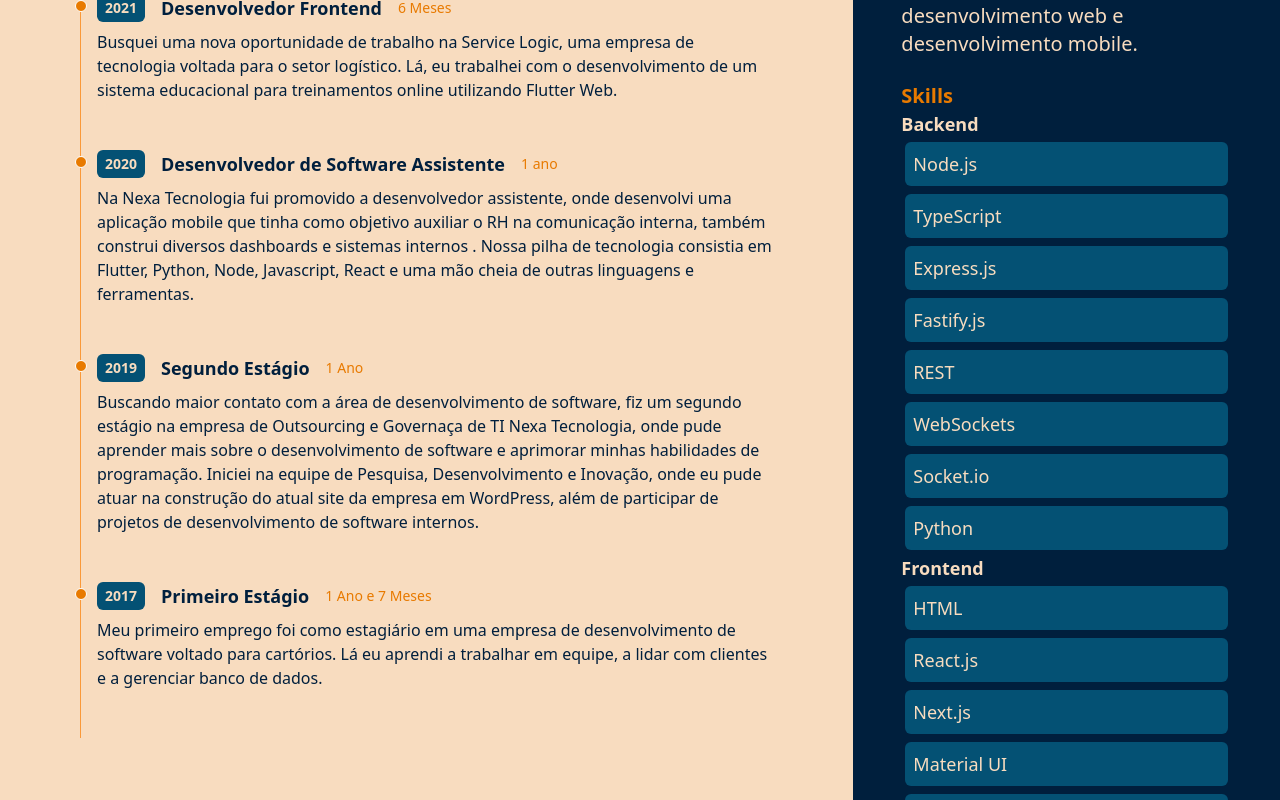
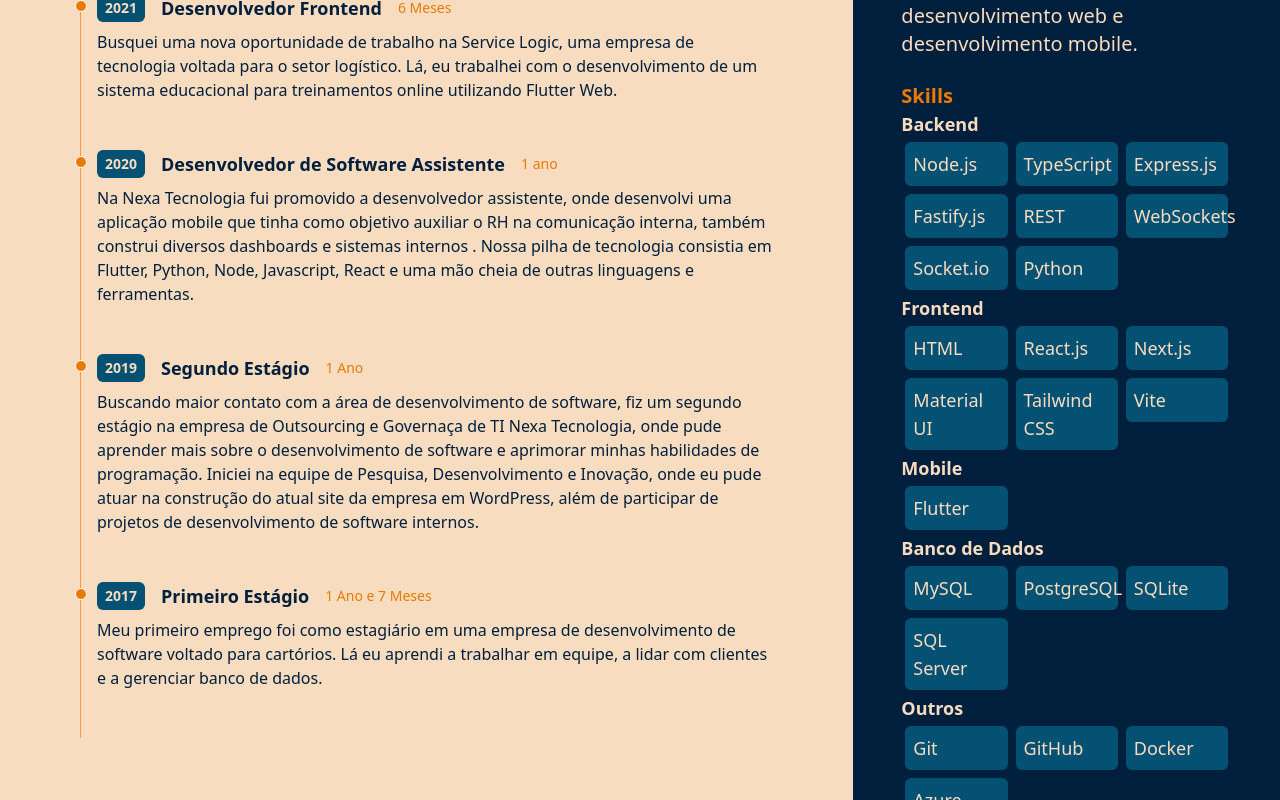
Before and after one commit to codingwiththi/portifolio, a Next.js app: page / in a window 1280 px wide. Shown: the part 1000-1800 px from the top of the page. Built offline with nearby package versions, Linux system fonts and the light colour scheme.

Commit message:
update grid

```diff
--- a/src/components/AboutMe/AboutMe.js
+++ b/src/components/AboutMe/AboutMe.js
@@ -54,7 +54,7 @@
                                         <h3 className="text-lg font-semibold  text-thi1">
                                             {skill.title}
                                         </h3>
-                                        <ul className="grid grid-cols-3 portrait:grid-cols-2 sm:grid-cols-1 ">
+                                        <ul className="grid grid-cols-3 portrait:grid-cols-2 sm:grid-cols-1 md:grid-cols-2 lg:grid-cols-3 ">
                                             {skill.list.map((item) => (
                                                 <li key={item}>
                                                     <div className="bg-thi4 hover:bg-thi1 hover:text-thi5 p-2 m-1 rounded-md">
```
